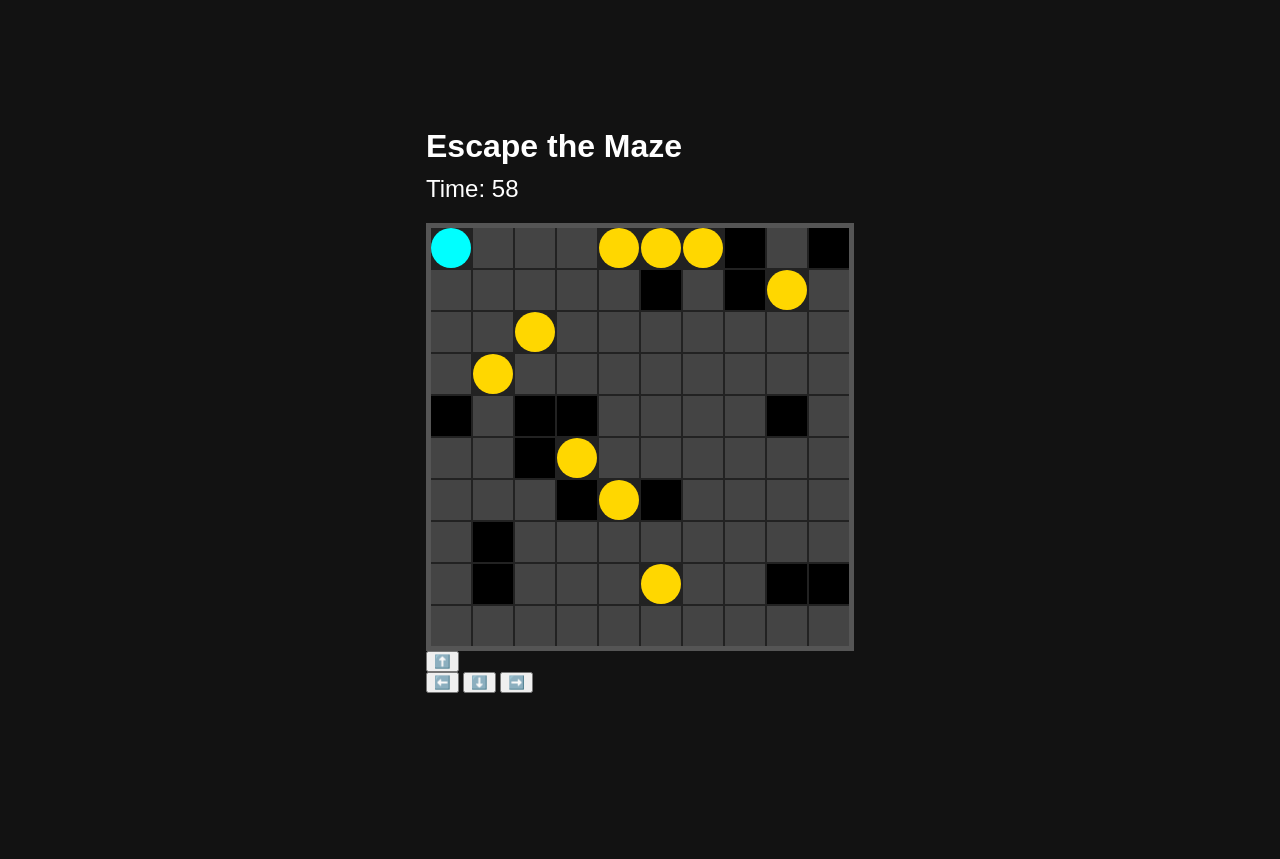
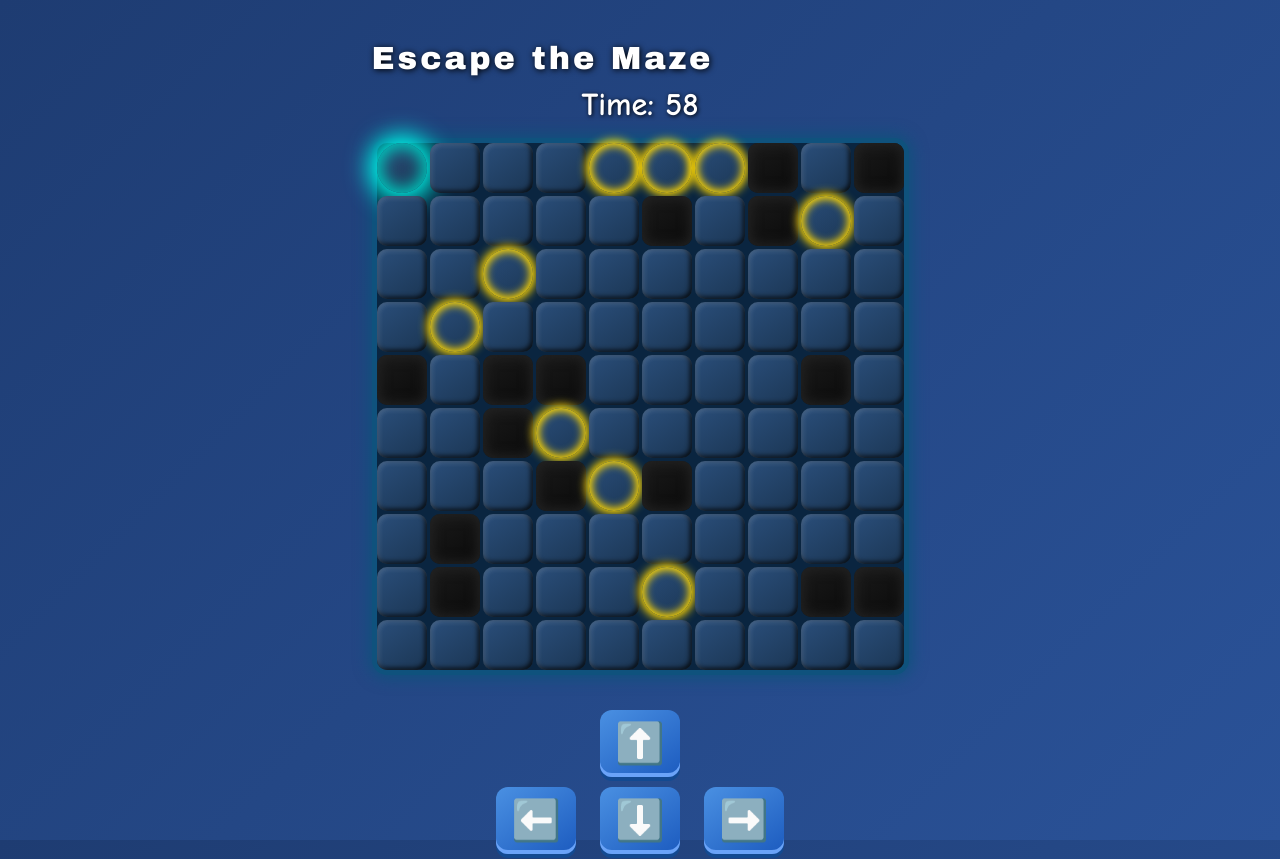
Before and after one commit to Soumya880/Escape-The-Maze-Game, a plain HTML site: page index.html in a window 1280 px wide. Both pictures are taken after a click on the button "Start Game". Before the commit the page ends 800 px from the top, so only its background shows below. Drawn offline with Linux system fonts and the light colour scheme.

Commit message:
styles.css

```diff
--- a/styles.css
+++ b/styles.css
@@ -1,76 +1,187 @@
+/* General styles */
 body {
     margin: 0;
-    font-family: Arial, sans-serif;
+    font-family: 'Comic Sans MS', cursive, sans-serif;
+    display: flex;
+    flex-direction: column;
+    align-items: center;
+    justify-content: flex-start;
+    height: 100vh;
+    background: linear-gradient(135deg, #1e3c72, #2a5298);
+    color: #fff;
+    padding: 20px;
+    user-select: none;
+  }
+
+  /* Start Screen */
+  #start-screen {
     display: flex;
     flex-direction: column;
     align-items: center;
     justify-content: center;
     height: 100vh;
-    background-color: #121212;
-    color: #fff;
-}
-
-#start-screen {
-    display: flex;
-    flex-direction: column;
-    align-items: center;
-    justify-content: center;
   }
 
   #start-button {
     margin-top: 20px;
-    padding: 10px 20px;
-    font-size: 1.2rem;
+    padding: 15px 40px;
+    font-size: 1.5rem;
     cursor: pointer;
-    background-color: #007bff;
+    background-color: #f39c12;
     border: none;
     color: white;
-    border-radius: 5px;
-    transition: background-color 0.3s;
+    border-radius: 10px;
+    box-shadow: 0 6px #b3770a;
+    transition: background-color 0.3s ease, box-shadow 0.2s ease;
   }
 
   #start-button:hover {
-    background-color: #0056b3;
+    background-color: #d48806;
+    box-shadow: 0 3px #b3770a;
   }
 
+  #start-button:active {
+    box-shadow: none;
+    transform: translateY(3px);
+  }
+
+  /* Game Area */
   #game-area h1 {
     margin-bottom: 10px;
+    font-family: 'Arial Black', Gadget, sans-serif;
+    text-shadow: 1px 1px 6px #000;
+    letter-spacing: 3px;
   }
 
+  #timer {
+    margin-bottom: 15px;
+    font-size: 2rem;
+    font-weight: bold;
+    text-align: center;
+    text-shadow: 1px 1px 4px #000;
+  }
+
+  /* Maze container */
   #game-container {
     position: relative;
     display: grid;
-    grid-template-columns: repeat(10, 40px);
-    grid-template-rows: repeat(10, 40px);
-    gap: 2px;
-    background-color: #222;
-    border: 5px solid #555;
+    grid-template-columns: repeat(10, 50px);
+    grid-template-rows: repeat(10, 50px);
+    gap: 3px;
+    background-color: #0a2540;
+    border: 5px solid #0f527d;
+    border-radius: 15px;
+    box-shadow: 0 0 15px 3px #0f527d;
+    margin: 0 auto 30px auto;
   }
 
+  /* Maze cells */
   .cell {
-    width: 40px;
-    height: 40px;
-    background-color: #444;
+    width: 50px;
+    height: 50px;
+    background: linear-gradient(145deg, #2a4e7a, #1b3654);
+    border-radius: 10px;
+    box-shadow:
+      inset 2px 2px 5px rgba(255, 255, 255, 0.15),
+      inset -2px -2px 5px rgba(0, 0, 0, 0.8);
     display: flex;
     align-items: center;
     justify-content: center;
+    transition: background-color 0.3s ease;
   }
 
+  /* Wall cell */
   .wall {
-    background-color: #000;
+    background: linear-gradient(145deg, #1a1a1a, #0a0a0a);
+    box-shadow: inset 0 0 12px 3px #222;
   }
 
+  /* Treasure cell */
   .treasure {
     background-color: gold;
     border-radius: 50%;
+    box-shadow:
+      0 0 10px 3px gold,
+      inset 0 0 8px 3px #ffd700;
+    transition: background-color 0.5s ease;
   }
 
+  /* Player cell */
   .player {
-    background-color: cyan;
+    background-color: #00ffe7;
     border-radius: 50%;
+    box-shadow:
+      0 0 15px 5px #00fff0,
+      inset 0 0 10px 3px #00c2b8;
+    animation: pulse 2s infinite;
   }
 
-#timer {
-    margin-bottom: 20px;
-    font-size: 1.5rem;
+  @keyframes pulse {
+    0%, 100% {
+      box-shadow:
+        0 0 15px 5px #00fff0,
+        inset 0 0 10px 3px #00c2b8;
     }
+    50% {
+      box-shadow:
+        0 0 25px 8px #00fff0,
+        inset 0 0 15px 5px #00c2b8;
+    }
+  }
+
+  /* Mobile controls container */
+  #mobile-controls {
+    text-align: center;
+    user-select: none;
+  }
+
+  /* Control buttons */
+  .control-btn {
+    background: linear-gradient(145deg, #4a90e2, #1c5bbf);
+    border: none;
+    color: white;
+    font-size: 2.5rem;
+    margin: 5px 12px;
+    padding: 10px 15px;
+    border-radius: 12px;
+    box-shadow:
+      0 4px #134a91,
+      inset 0 -4px #6aa3f8;
+    cursor: pointer;
+    transition: background-color 0.2s ease, transform 0.1s ease;
+    user-select: none;
+  }
+
+  .control-btn:hover {
+    background: linear-gradient(145deg, #1c5bbf, #4a90e2);
+  }
+
+  .control-btn:active {
+    transform: translateY(3px);
+    box-shadow: none;
+  }
+
+  /* Layout for left, down, right buttons */
+  #mobile-controls > div {
+    display: flex;
+    justify-content: center;
+    margin-top: 0;
+  }
+
+  /* Responsive tweaks */
+  @media (max-width: 600px) {
+    #game-container {
+      grid-template-columns: repeat(10, 35px);
+      grid-template-rows: repeat(10, 35px);
+      gap: 2px;
+    }
+    .cell {
+      width: 35px;
+      height: 35px;
+    }
+    .control-btn {
+      font-size: 2rem;
+      padding: 8px 12px;
+      margin: 4px 8px;
+    }
+  }
```
Lines whose indentation alone changed are shown as unchanged.
